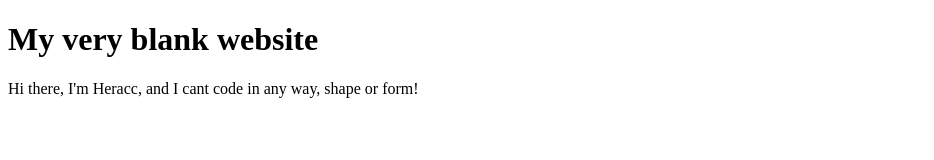
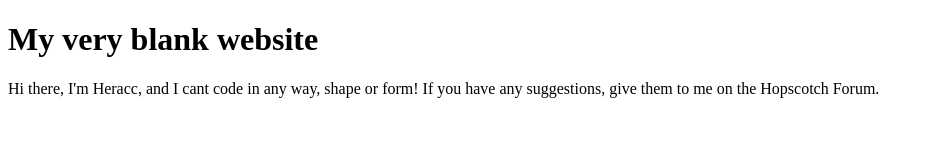
Before and after one commit to Heracc/website-I-think, a plain HTML site: page index.html in a window 1280 px wide. Shown: the whole page, without its empty margins (0-934 px from the left). Drawn offline with Linux system fonts and the light colour scheme.

Commit message:
Update index.html

```diff
--- a/index.html
+++ b/index.html
@@ -5,6 +5,7 @@
   </head>
   <body>
     <h1> My very blank website </h1>
-    <p> Hi there, I'm Heracc, and I cant code in any way, shape or form!</p>
+    <p> Hi there, I'm Heracc, and I cant code in any way, shape or form!
+    If you have any suggestions, give them to me on the Hopscotch Forum.</p>
   </body>
 </html>
```
